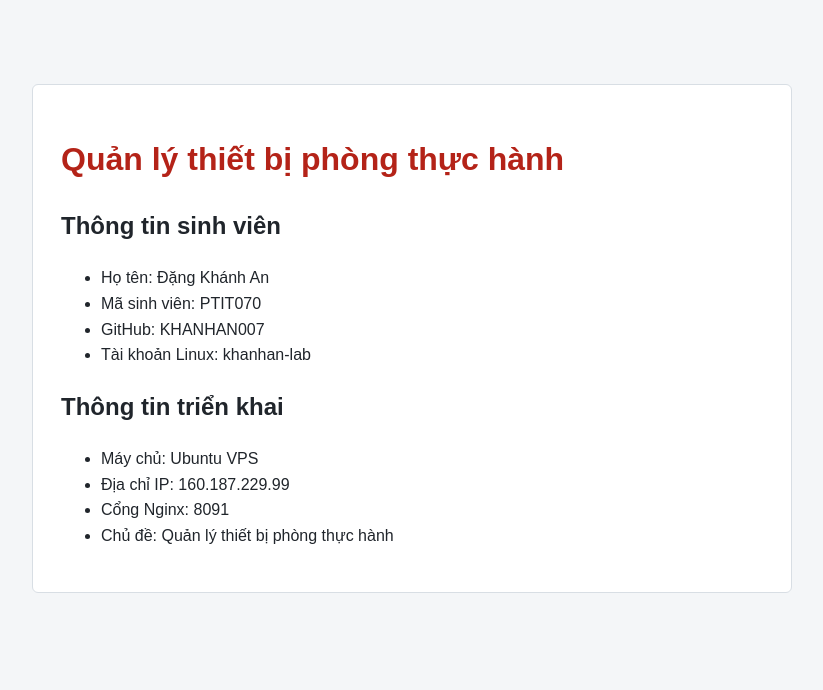
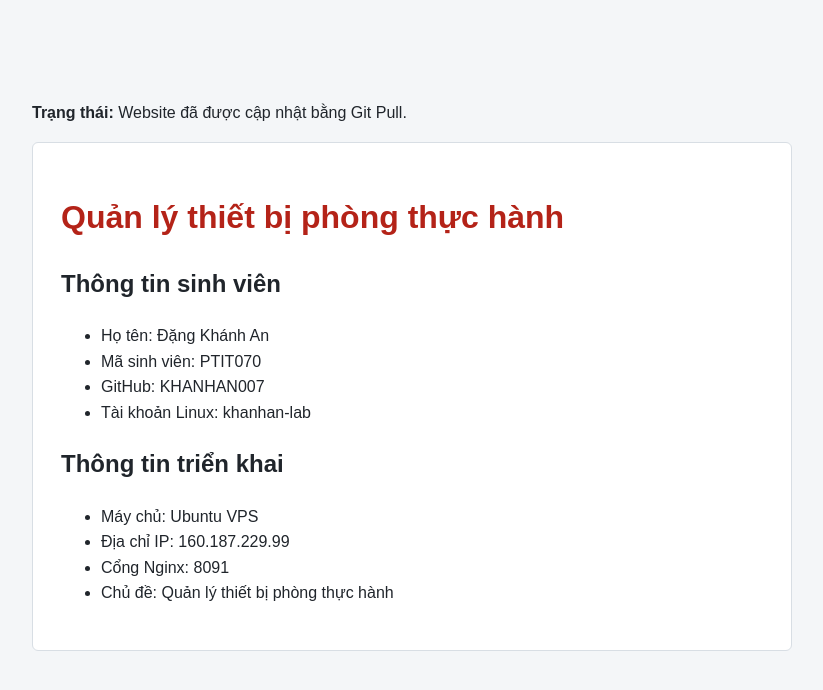
Before and after one commit to KHANHAN007/devops-practice-de002-khanhan007, a plain HTML site: page src/index.html in a window 1280 px wide. Shown: the whole page, without its empty margins (228-1051 px from the left). Drawn offline with Linux system fonts and the light colour scheme.

Commit message:
feat:update status

```diff
--- a/src/index.html
+++ b/src/index.html
@@ -28,6 +28,7 @@
     </style>
 </head>
 <body>
+	<p><strong>Trạng thái:</strong> Website đã được cập nhật bằng Git Pull.</p>
     <main>
         <h1>Quản lý thiết bị phòng thực hành</h1>
 
```
